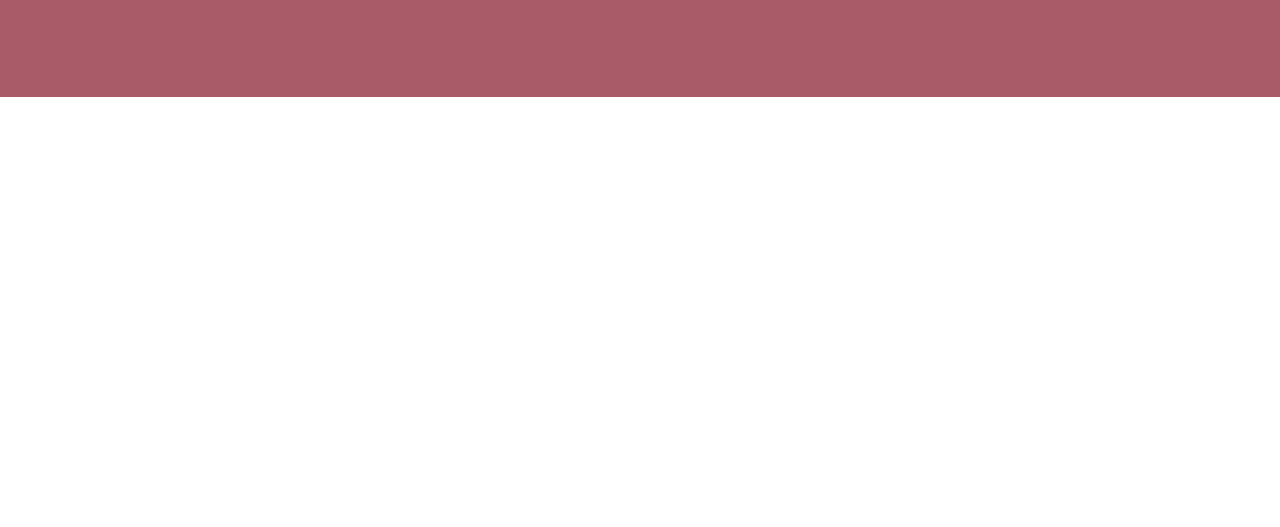
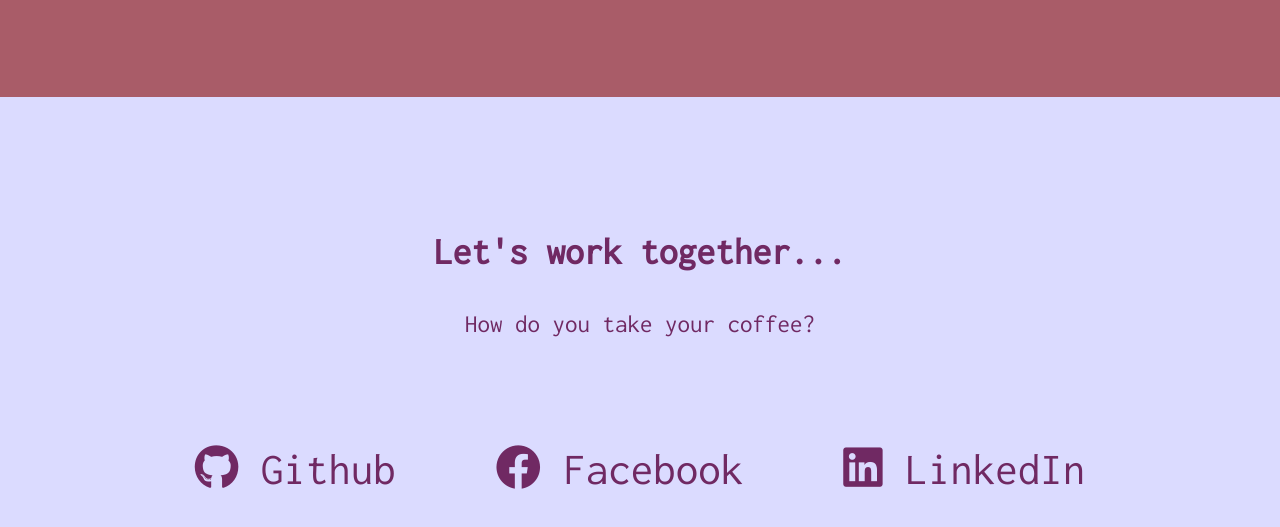
Before and after one commit to sherelynn-baguioso/personal-portfolio, a plain HTML site: page index.html in a window 1280 px wide. Shown: the part 1366-1893 px from the top of the page. Before the commit the page ends 1463 px from the top, so only its background shows below. Drawn offline with Linux system fonts and the light colour scheme.

Commit message:
Add profile section

```diff
--- a/index.html
+++ b/index.html
@@ -84,5 +84,34 @@
         </a>
       </div>
     </section>
+    <section id="profile">
+      <div id="profile-header">
+        <h2>Let's work together...</h2>
+        <p>How do you take your coffee?</p>
+      </div>
+      <div class="contacts">
+        <a
+          id="profile-link"
+          class="contact-links"
+          href="https://github.com/sherelynn-baguioso"
+          target="_blank"
+        >
+          <i class="fa-brands fa-github"></i>
+          Github
+        </a>
+        <a class="contact-links" href="https://facebook.com" target="_blank">
+          <i class="fa-brands fa-facebook"></i>
+          Facebook
+        </a>
+        <a
+          class="contact-links"
+          href="https://linkedin.com/in/sherelynn-baguioso"
+          target="_blank"
+        >
+          <i class="fa-brands fa-linkedin"></i>
+          LinkedIn
+        </a>
+      </div>
+    </section>
   </body>
 </html>
--- a/styles.css
+++ b/styles.css
@@ -113,3 +113,32 @@ nav {
   width: 100%;
   object-fit: cover;
 }
+
+#profile {
+  background-color: var(--color-lightpurple);
+  color: var(--color-purple);
+  width: 100%;
+  height: 90vh;
+}
+
+#profile-header {
+  padding-top: 10rem;
+  text-align: center;
+  font-size: 2.5rem;
+}
+
+.contacts {
+  width: 100%;
+  margin-top: 10rem;
+  display: flex;
+  flex-wrap: wrap;
+  justify-content: center;
+  align-items: center;
+}
+
+.contact-links {
+  text-decoration: none;
+  color: var(--color-purple);
+  font-size: 4.5rem;
+  padding: 0rem 5rem;
+}
```
